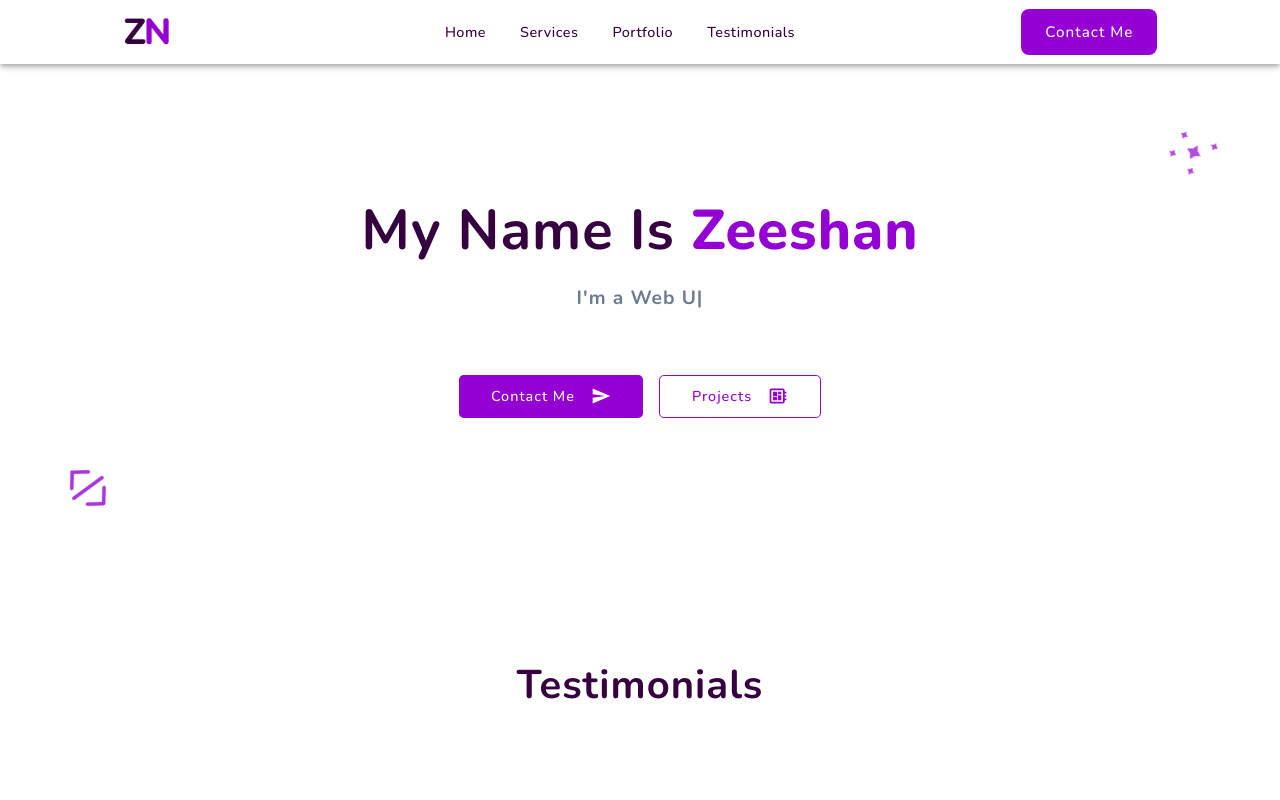
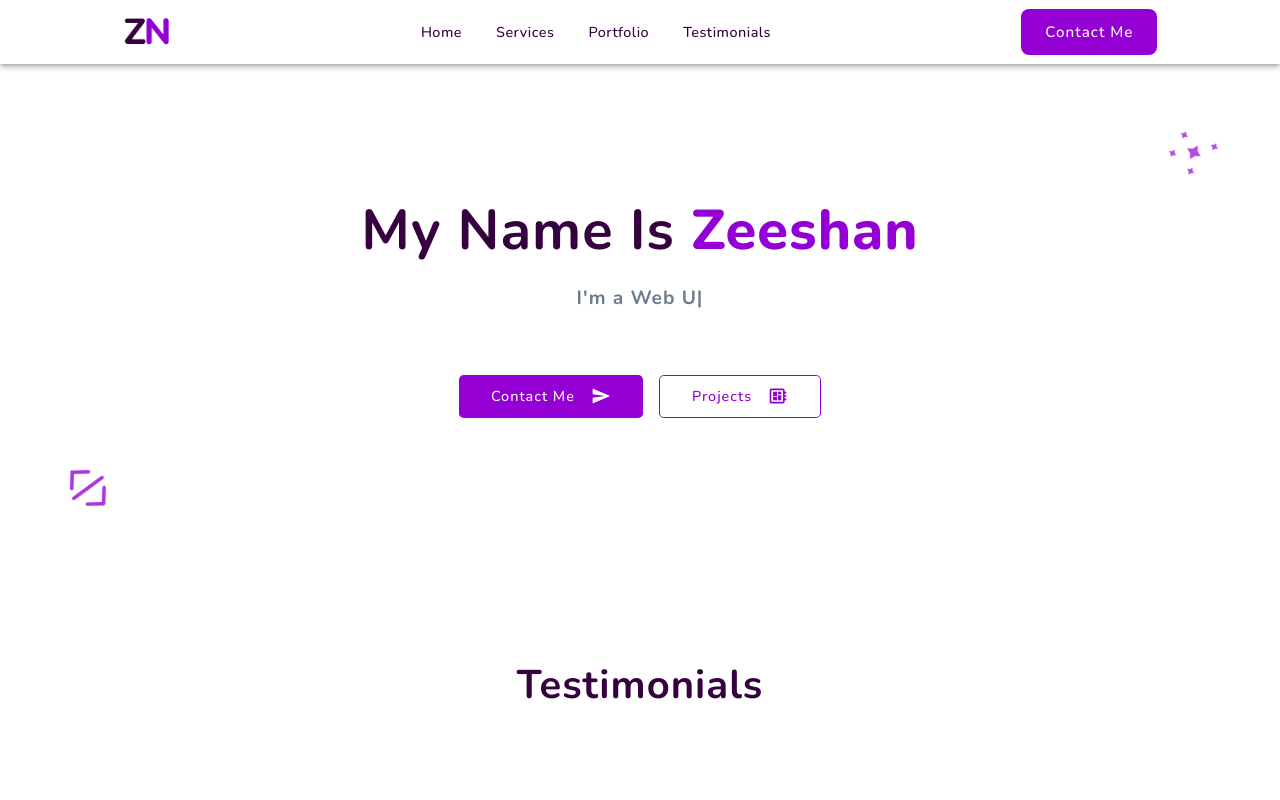
Before and after one commit to MohammadZeeshanQ/portfolio-version-1, a Next.js app: page / in a window 1280 px wide. Shown: the top 800 px of the page. Built offline with nearby package versions, Linux system fonts and the light colour scheme.

Commit message:
Add: remove margin

```diff
--- a/components/shared/NavBar.js
+++ b/components/shared/NavBar.js
@@ -58,7 +58,7 @@ const LogoImage = styled.img`
 const DesktopWrapper = styled.div`
 	display: flex;
 	flex-grow: 1;
-	margin-left: 3rem;
+
 	@media (max-width: 1024px) {
 		display: none;
 	}
```
